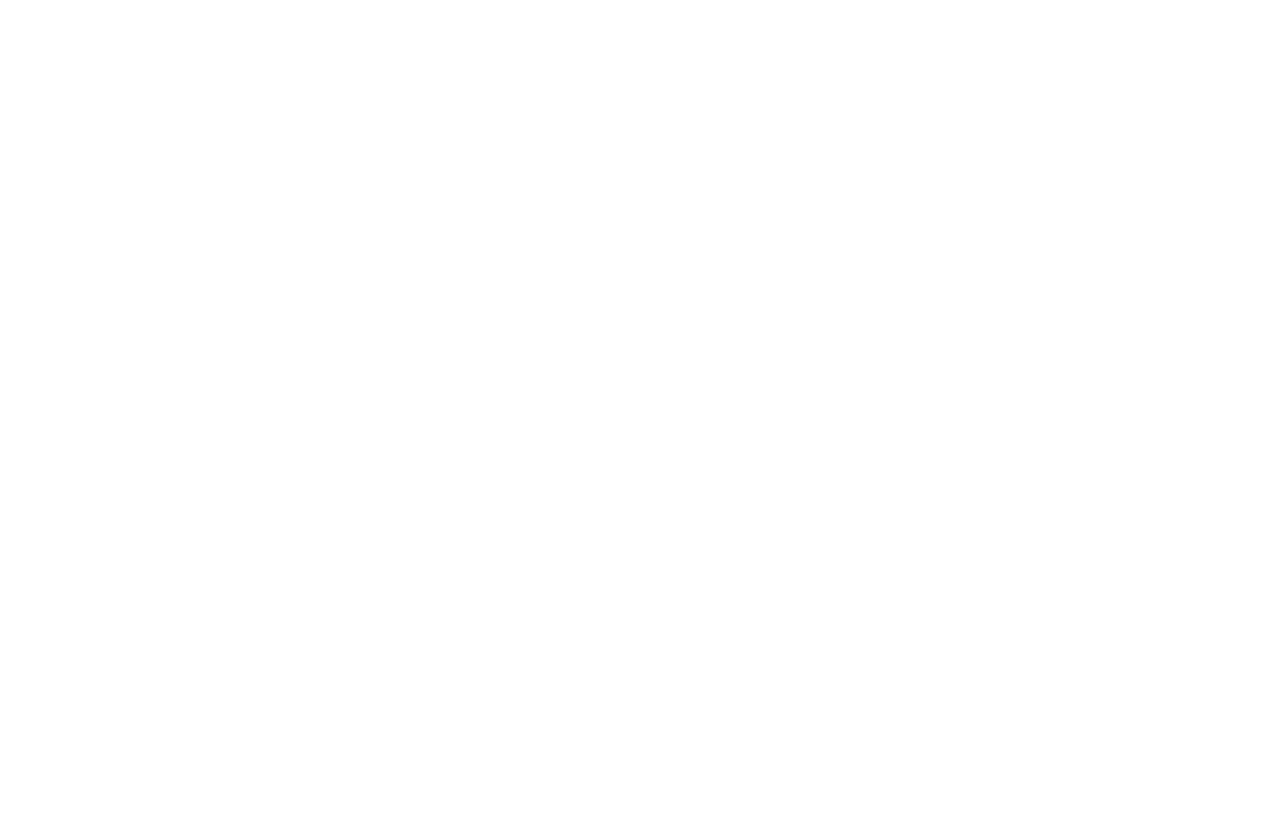
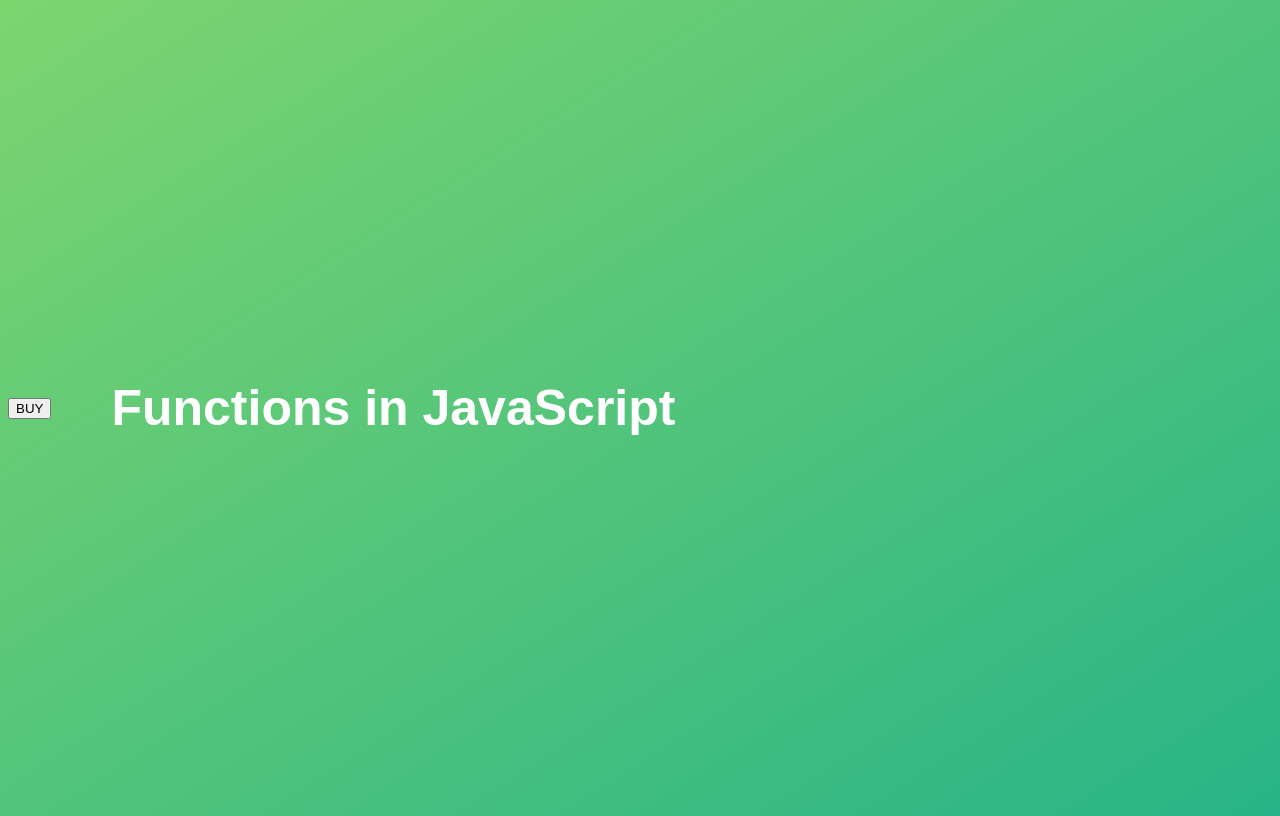
Before and after one commit to nisha678/javascript_basics, a plain HTML site: page function.html in a window 1280 px wide. Drawn offline with Linux system fonts and the light colour scheme.

Commit message:
functions modified

```diff
--- a/function.html
+++ b/function.html
@@ -2,143 +2,31 @@
 <html>
   <head>
     <title>Functions</title>
+    <style>
+      body {
+        height: 100vh;
+        align-items: center;
+        display: flex;
+        background: linear-gradient(to top left, #28b487, #7dd56f);
+      }
+
+      h1 {
+        font-family: sans-serif;
+        font-size: 50px;
+        line-height: 1.3;
+        width: 100%;
+        padding: 30px;
+        text-align: center;
+        color: white;
+      }
+    </style>
   </head>
   <body>
-    <script>
-      /*
-            function function1() {
-              console.log('hello');
-              console.log(2+2);
-            }
-            function1();
-            function1();
-            */
-      /*
-            //deafult value of parameter - taxPercent =0.1
-            function calculateTax(cost, taxPercent = 0.1) {
-              console.log(taxPercent);
-              console.log(cost * taxPercent);
-            }
+    <button class="buy" id="buy">BUY</button>
+    <div>
+      <h1>Functions in JavaScript</h1>
+    </div>
 
-            calculateTax( 2000, 0.2);
-            calculateTax(5000, );
-
-            ////////////Function Expression///////////////
-
-            const calcAge1= function(birthyear) {
-              return 2023 - birthyear;
-            }
-      */
-      /*
-            ///////////////Arrow Function//////////////
-             const calcAge3 = birthyear => 2023 - birthyear;
-             const age3 =calcAge3(1999);
-             console.log(age3);
-
-            /////////////////// Arrow Func with more Parameter/////////
-            const yearsUntilRetirement = (birthyear, firstName) => {
-              const age= 2023- birthyear;
-              const retirement= 65 - age ;
-              //return retirement; //return explicitly
-              return `${firstName} will retire in ${retirement} years`;
-            }
-            console.log(yearsUntilRetirement(1998, 'Nisha' ));
-            console.log(yearsUntilRetirement(1977, 'Papa' ));
-      */
-      /*
-            //////Fn calling other fn///////
-            function cutFruitPieces(fruit) {
-              return fruit * 4;
-            }
-
-            function fruitProcessor(apple, oranges){
-              const applePieces = cutFruitPieces(apple);
-              const oangePieces= cutFruitPieces(oranges);
-
-            const juice = `Juice with ${applePieces} pieces of apple & ${oangePieces} pieces of orange.`;
-            return juice;
-
-            }
-            console.log(fruitProcessor(4, 6));
-
-      */
-      /*
-
-            /////fn caaling a fn using prev eg//////
-            const calcAge= function(birthyear) {
-              return 2023 - birthyear;
-
-            }
-            const yearsUntilRetirement = function (birthyear, firstName)
-            {
-              const age = calcAge(birthyear);
-              const retirement= 65 - age ;
-
-
-              if (retirement > 0) {
-                console.log(`${firstName} will retire in ${retirement} years`);
-                return retirement;
-              }
-              else {
-                console.log(`${firstName} has already retired `);
-                return -1;
-              }
-
-            }
-
-            console.log(yearsUntilRetirement(1950, 'mikwe' ));
-            console.log(yearsUntilRetirement(1999, 'Nisha' ));
-      */
-      /*
-            //ADVANCE FUNCTION
-            //How passing argument works?
-
-            const flight = 'KH321';
-            const nisha = {
-              //object
-              name: 'Nisha Patar',
-              passport: '6367579',
-            };
-            const checkIn = function (flightNum, passenger) {
-              flightNum = 'GH678';
-              passenger.name = 'Ms. ' + passenger.name;
-
-              if (passenger.passport === 6367579) {
-                alert('Checked In');
-              } else {
-                alert('wrong passport');
-              }
-            };
-            console.log(checkIn(flight, nisha));
-            console.log(flight);
-            console.log([nisha]);
-
-            //same as doing..
-            const flightNum = flight;
-            const passenger = nisha;
-
-            const newPassport = function (person) {
-              person.passport = Math.trunc(Math.random() * 100000000);
-            };
-            newPassport(nisha);
-            checkIn(flight, nisha);
-            */
-
-      //Higher-Order Function
-      const oneWord = function (str) {
-        return str.replace(/ /g, '').toLowerCase();
-      };
-      const upperFirstWord = function (str) {
-        const [first, ...others] = str.split(' ');
-        return [first.toUpperCase(), ...others].join(' ');
-      };
-      //Higher order function
-      const transformWord = function (str, func) {
-        console.log(`Original word: ${str}`);
-        console.log(`Transformed word: ${func(str)}`);
-        console.log(`Transformed by: ${func.name}`);
-      };
-      transformWord('NiShA is the best!', upperFirstWord);
-    </script>
+    <script src="script.js"></script>
   </body>
 </html>
```
